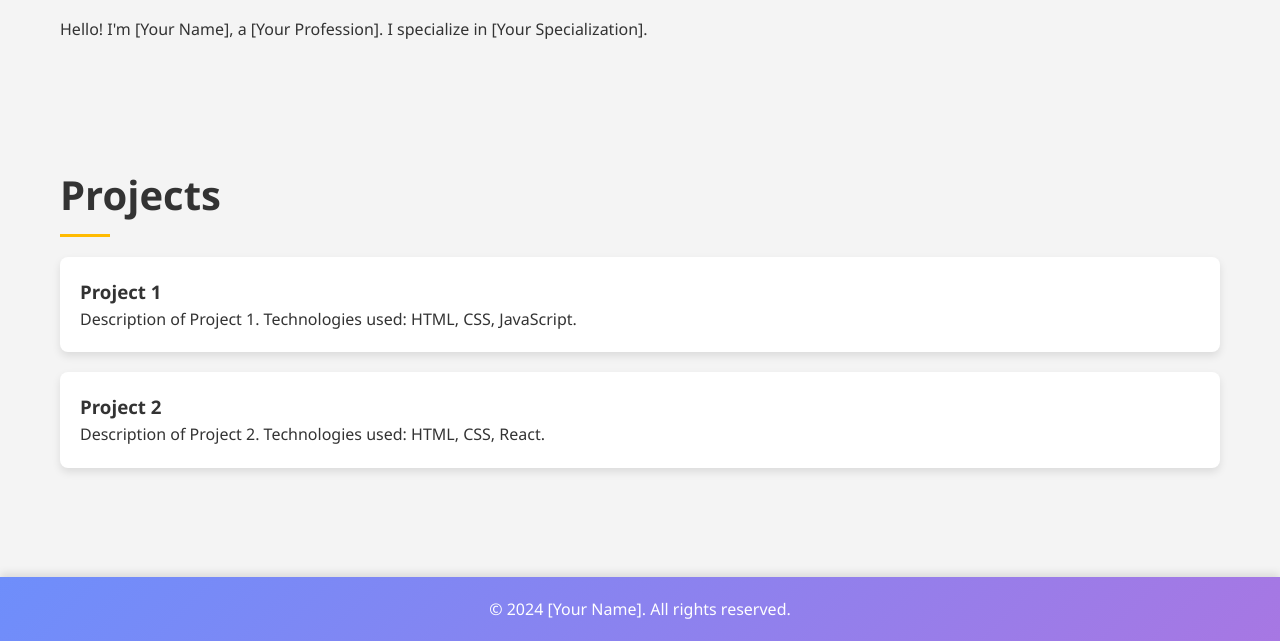
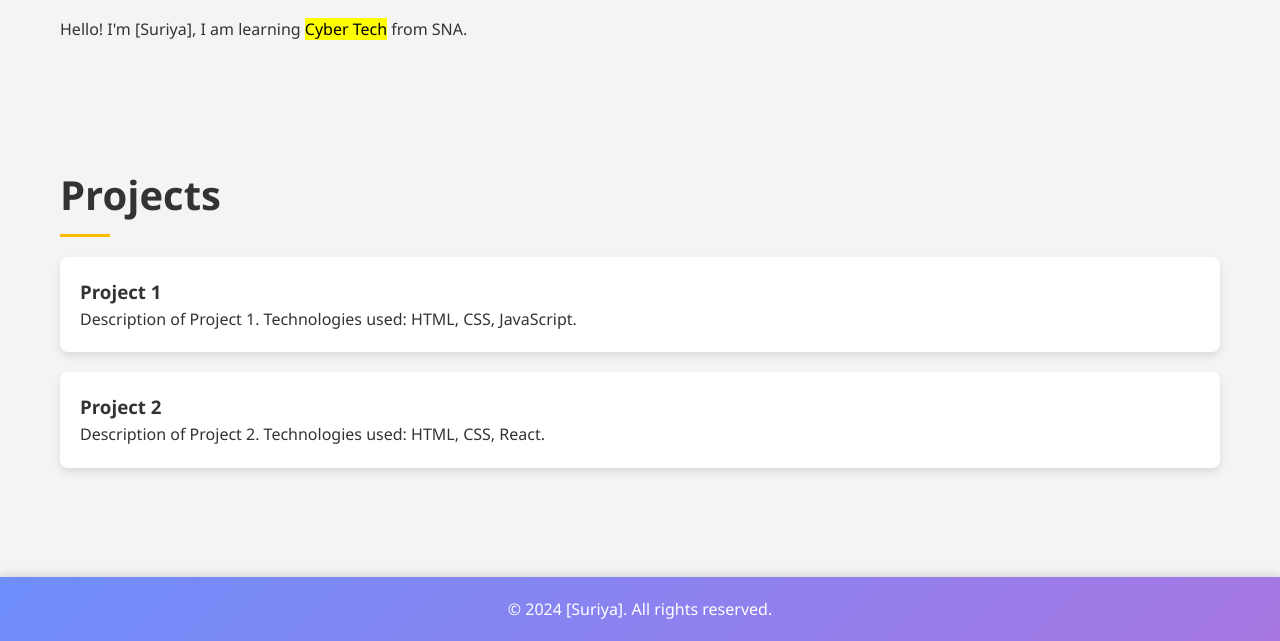
Before and after one commit to Suriya52/my-portfolio, a plain HTML site: page portfolio/index.html in a window 1280 px wide. Shown: the part 157-798 px from the top of the page. Drawn offline with Linux system fonts and the light colour scheme.

Commit message:
Editing Something

```diff
--- a/portfolio/index.html
+++ b/portfolio/index.html
@@ -25,7 +25,7 @@
     <section id="about">
         <div class="container">
             <h2>About Me</h2>
-            <p>Hello! I'm [Your Name], a [Your Profession]. I specialize in [Your Specialization].</p>
+            <p>Hello! I'm [Suriya], I am learning <mark>Cyber Tech</mark> from SNA.</p>
         </div>
     </section>
 
@@ -63,7 +63,7 @@
 
     <footer>
         <div class="container">
-            <p>&copy; 2024 [Your Name]. All rights reserved.</p>
+            <p>&copy; 2024 [Suriya]. All rights reserved.</p>
         </div>
     </footer>
 
```
